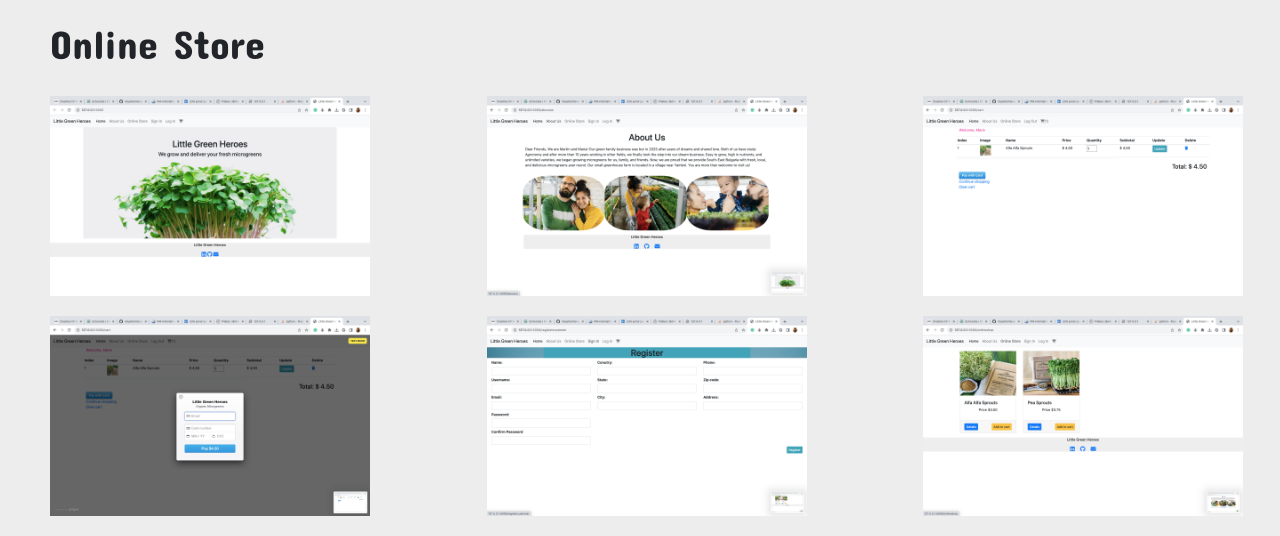
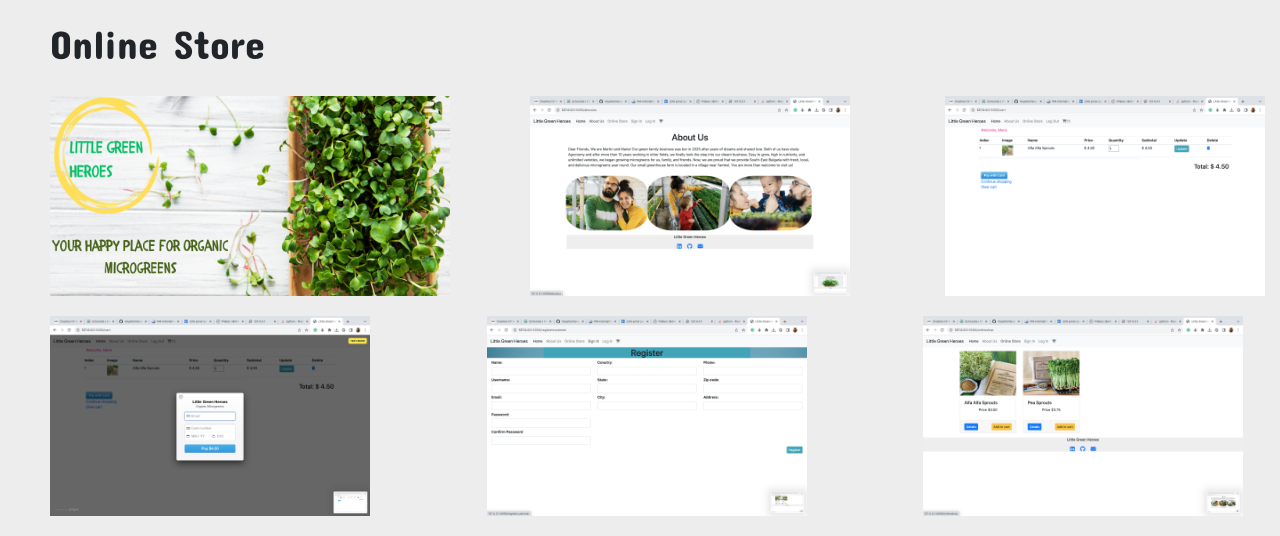
Before and after one commit to miyamarinova/Portfolio_website, a Flask app: page /project01 in a window 1280 px wide. Shown: the part 56-592 px from the top of the page. Run offline with Flask 3, Linux system fonts and the light colour scheme; some libraries are stand-ins or nearby versions.

Commit message:
Update project01.html

```diff
--- a/templates/project01.html
+++ b/templates/project01.html
@@ -5,7 +5,7 @@
 <h1 class="project-heading">Online Store</h1>
 <div class="row">
     <div class="col">
-        <img class='project-img' src="{{ url_for('static',filename='img/project1img1.png') }}" alt="onlinestoreimg">
+        <img class='project-img' src="{{ url_for('static',filename='img/home-page-1.png') }}" alt="onlinestoreimg">
     </div>
 
     <div class="col">
```
